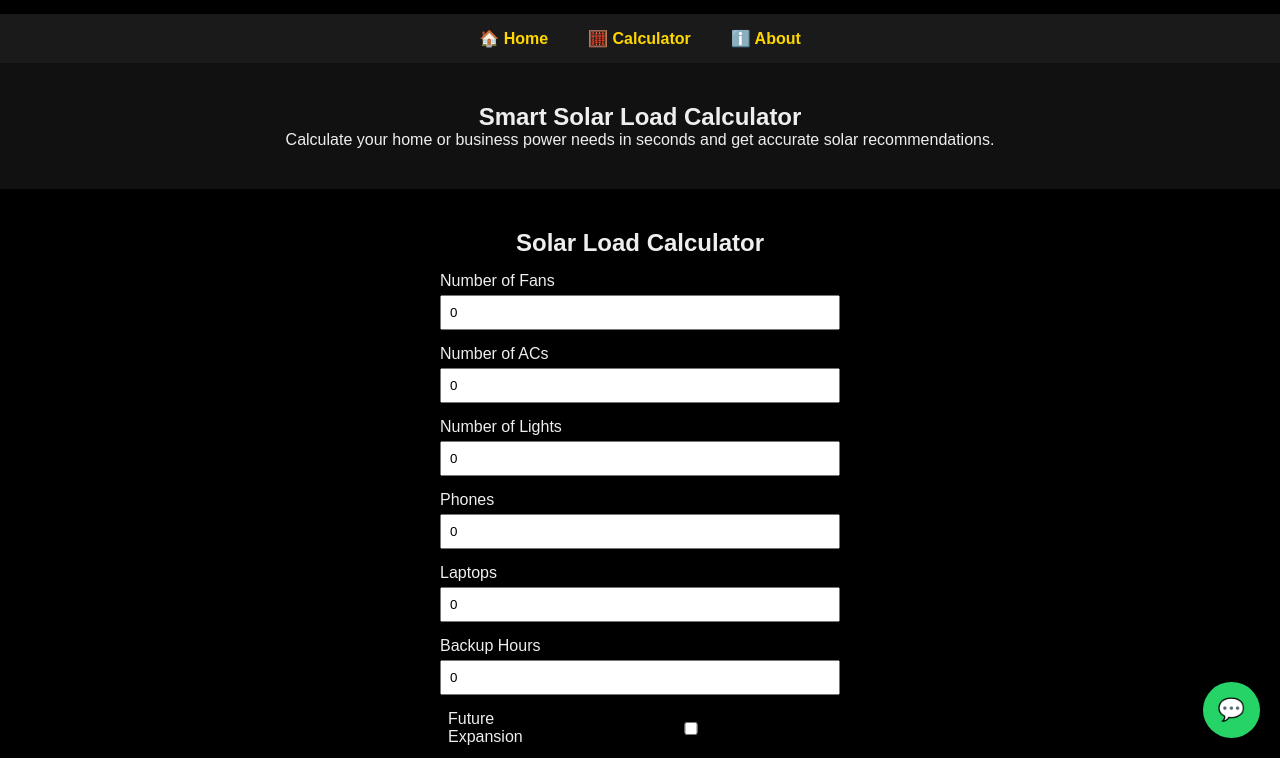
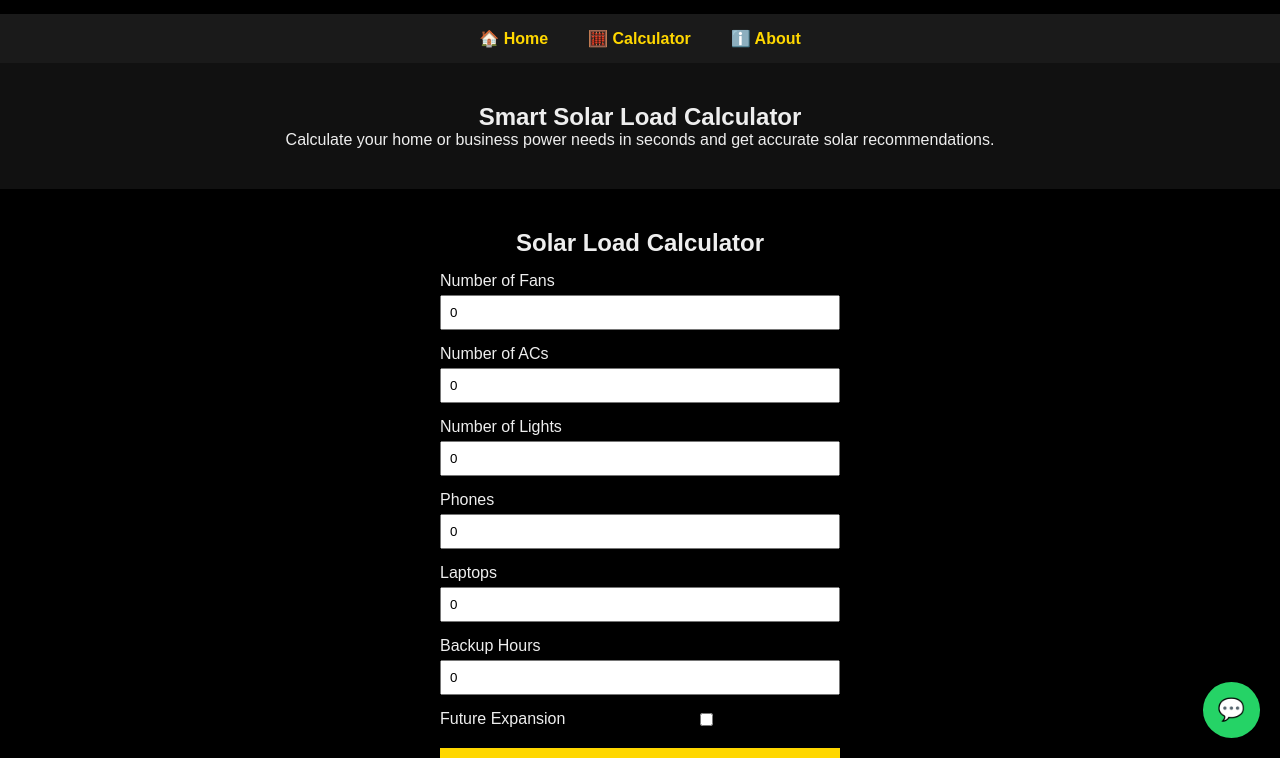
Before and after one commit to n4345446-netizen/solar-calculator, a plain HTML site: page index.html in a window 1280 px wide. Shown: the part 42-800 px from the top of the page. Drawn offline with Linux system fonts and the light colour scheme.

Commit message:
Update style.css

```diff
--- a/style.css
+++ b/style.css
@@ -61,10 +61,14 @@ nav a:hover {
   margin-top: 5px;
 }
 
+/* Fixed checkbox alignment */
 .checkbox-container {
   display: flex;
   align-items: center;
   margin-top: 15px;
+  justify-content: flex-start;
+  gap: 8px; /* small space between label and checkbox */
+  white-space: nowrap; /* prevent wrapping */
 }
 
 .checkbox-container input[type="checkbox"] {
@@ -72,9 +76,8 @@ nav a:hover {
 }
 
 .checkbox-container label {
-  margin-left: 8px;
-  margin-top: 0;
   cursor: pointer;
+  margin: 0;
 }
 
 .calculator button {
```
